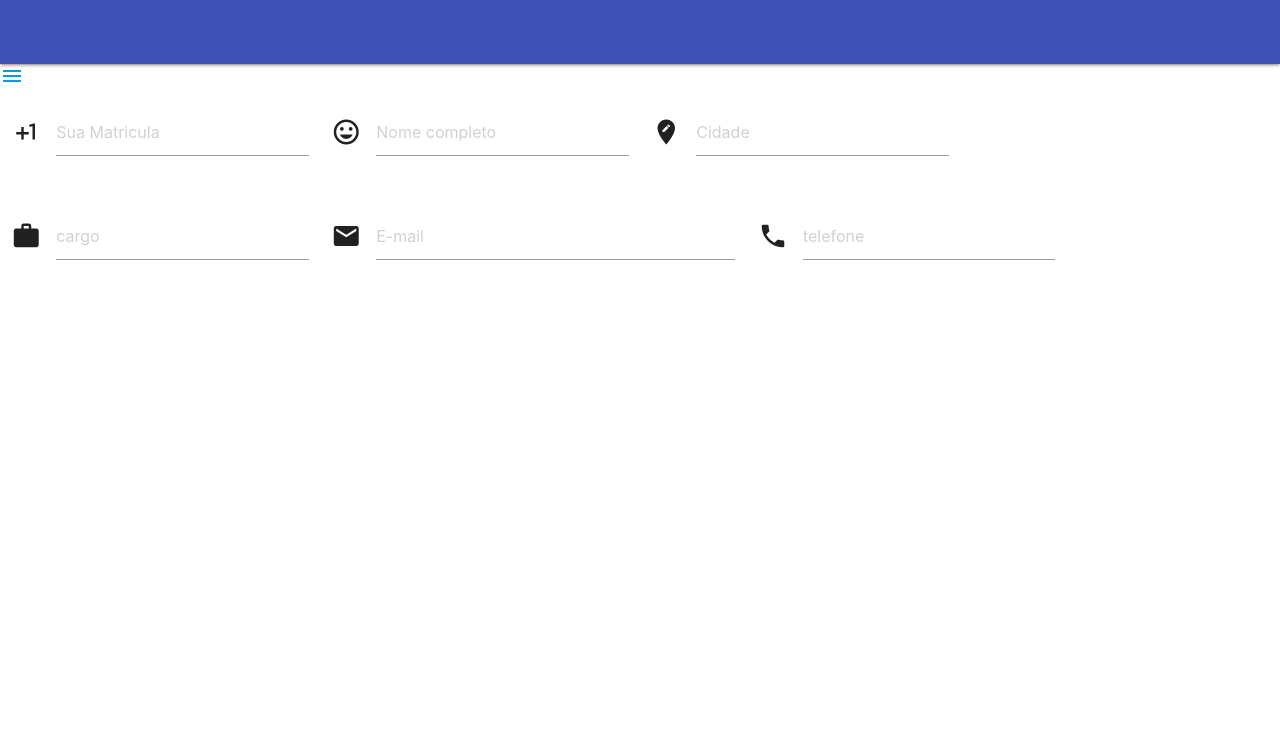
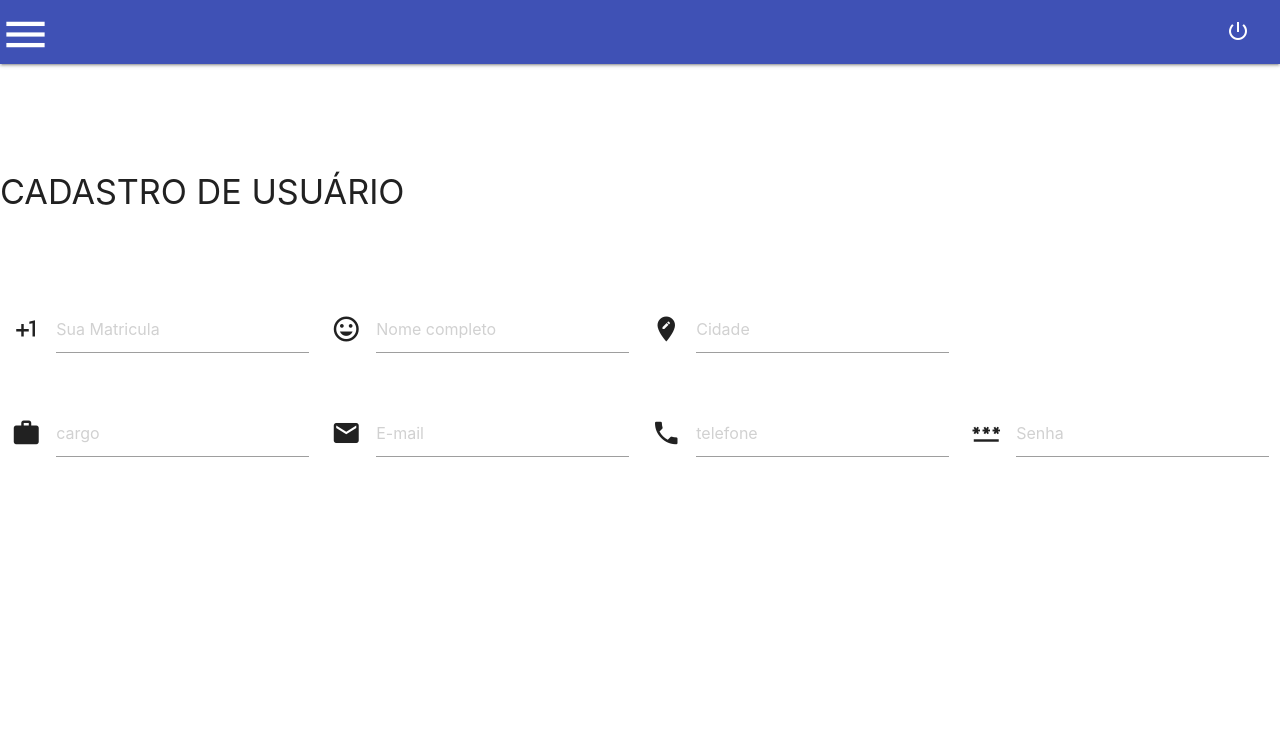
Before and after one commit to Valdir2018/desenvolvimento_web, a Flask app: template templates/usuarios/cadastrar_usuario.html in a window 1280 px wide. Shown: the top 749 px of the page. Run offline with Flask 2, Linux system fonts and the light colour scheme; the template is opened without the code that fills it, so the values that code supplies are empty.

Commit message:
Criado cadastro de usuario, e mensagem de retorno p/ o usuario

```diff
--- a/app.py
+++ b/app.py
@@ -17,7 +17,7 @@ def init():
 @app.route('/home/', methods=['GET'])
 def render_template_html():
     return render_template('/home/home.html')
-
+"""
 @app.route('/home/cadastrar', methods=['POST'])
 def cadastrar_usuarios():
     if request.method == 'POST':
@@ -32,10 +32,36 @@ def cadastrar_usuarios():
         conexao.commit()
 
     return 'Cadastrado com sucesso'
+"""
 
-@app.route('/usuarios/cadastro', methods=['GET'])
+@app.route('/usuarios/', methods=['GET'])
 def formulario_cadastro():
     return render_template('usuarios/cadastrar_usuario.html')
+
+@app.route('/usuarios/criar_usuario', methods=['POST'])
+def cadastrar_usuario():
+
+    if request.method == 'POST':
+        matricula  = request.form['matricula']
+        nome       = request.form['nome']
+        cidade     = request.form['cidade']
+        cargo      = request.form['cargo']
+        email      = request.form['email']
+        telefone   = request.form['telefone']
+        senha      = request.form['senha']
+
+        sql = """
+            INSERT INTO func_user(matricula, nome, cidade, cargo, email, telefone, senha)
+            VALUES ('{}','{}','{}','{}','{}','{}','{}')
+            """.format(matricula, nome, cidade, cargo, email, telefone, senha)
+        row = conexao_cursor.execute(sql)
+        conexao.commit()
+        if row > 0:
+            dados = {'mensagem': 'Cadastro efetuado com sucesso.'}
+        else:
+            dados = {'mensagem': 'Não foi possível efetuar o cadastro.'}
+
+    return render_template('usuarios/cadastrar_usuario.html', dados=dados)
 
 @app.route("/usuarios/listar", methods=['GET'])
 def listar_usuarios():
--- a/templates/base.html
+++ b/templates/base.html
@@ -15,28 +15,48 @@
         nav {
           background:  #3f51b5;
         }
+        .sidenav-trigger i {
+          color: #fff;
+          margin-top: -55px;
+          display: block;
+          font-size: 51px;
+
+        }
+        .w-logout{
+          float: right;
+          position: relative;
+          margin: -50px 30px;
+          color: white;
+          font-size: 30px;
+          cursor: pointer;
+        }
     </style>
 </head>
 <body>
        <nav>
           <ul id="slide-out" class="sidenav">
-            <li><div class="user-view">
+            <li>
+                <div class="user-view">
               <div class="background">
                 <img src="{{url_for('static', filename='office.jpg')}}">
+
               </div>
-              <a href="#user"><img class="circle" src="{{url_for('static', filename='developer.jpg')}}"></a>
-              <a href="#name"><span class="white-text name">Valdir Silva</span></a>
-              <a href="#email"><span class="white-text email">valdirpiresba@gmail.com</span></a>
-            </div></li>
-
+                <a href="#user"><img class="circle" src="{{url_for('static', filename='developer.jpg')}}"></a>
+                <a href="#name"><span class="white-text name">Valdir Silva</span></a>
+                <a href="#email"><span class="white-text email">valdirpiresba@gmail.com</span></a>
+            </div>
+            </li>
             <li><div class="divider"></div></li>
             <li><a class="waves-effect" href="/usuarios/profile">Meu Perfil</a></li>
-              <li><a class="waves-effect" href="/usuarios/cadastro">Cadastrar Usuário</a></li>
+              <li><a class="waves-effect" href="/usuarios/">Cadastrar Usuário</a></li>
             <li><a class="waves-effect" href="/usuarios/listar">Usuários</a></li>
           </ul>
-          <a href="#" data-target="slide-out" class="sidenav-trigger"><i class="material-icons">menu</i></a>
        </nav>
        <a href="#" data-target="slide-out" class="sidenav-trigger"><i class="material-icons">menu</i></a>
+       <div class="w-logout">
+           <i class="material-icons">power_settings_new</i>
+       </div>
+
 
        {# Aqui posso criar o Bloco de conteúdo #}
        {%  block conteudobody %}
--- a/templates/usuarios/cadastrar_usuario.html
+++ b/templates/usuarios/cadastrar_usuario.html
@@ -4,34 +4,54 @@
 
 
 {% block conteudobody %}
+    <br/><br/><br/><br/>
+
+    <h4>CADASTRO DE USUÁRIO</h4>
+
+     <br/><br/><br/>
     <div class="row">
-        <form class="col s12" method="">
+        <form class="col s12" action="{{ url_for('cadastrar_usuario') }}" method="post">
             <div class="row">
                 <div class="input-field col s3">
                      <i class="material-icons prefix">plus_one</i>
-                    <input type="text" placeholder="Sua Matricula" id="matricula">
+                    <input type="text" placeholder="Sua Matricula" name="matricula" id="matricula">
                 </div>
                 <div class="input-field col s3">
                     <i class="material-icons prefix">mood</i>
-                    <input type="text" placeholder="Nome completo" id="nome">
+                    <input type="text" placeholder="Nome completo"  name="nome" id="nome">
                 </div>
                 <div class="input-field col s3">
                     <i class="material-icons prefix">edit_location</i>
-                    <input type="text" placeholder="Cidade" id="cidade">
+                    <input type="text" placeholder="Cidade" name="cidade" id="cidade">
                 </div>
             </div>
             <div class="row">
                 <div class="input-field col s3">
                     <i class="material-icons prefix">worker</i>
-                    <input type="text" placeholder="cargo" id="cargo">
+                    <input type="text" placeholder="cargo"  name="cargo" id="cargo">
                 </div>
-                <div class="input-field col s4">
+                <div class="input-field col s3">
                     <i class="material-icons prefix">mail</i>
-                    <input type="email" placeholder="E-mail" id="email">
+                    <input type="email" placeholder="E-mail" name="email" id="email">
                 </div>
                 <div class="input-field col s3">
                     <i class="material-icons prefix">phone</i>
-                    <input type="text" placeholder="telefone" id="telefone">
+                    <input type="text" placeholder="telefone" name="telefone" id="telefone">
+                </div>
+                <div class="input-field col s3">
+                    <i class="material-icons prefix">password</i>
+                    <input type="text" placeholder="Senha" name="senha" id="senha">
+                </div>
+                <div class="input-field col s3">
+                    {% for dado in dados %}
+                      <a  onclick="M.toast({html: `{{ dados.mensagem }}`})">
+                      <button type="submit" class="btn waves-effect waves-light"  >Cadastrar
+                        <i class="material-icons right">send</i>
+                      </button>
+                      </a>
+
+                    {% endfor %}
+
                 </div>
             </div>
         </form>
```
